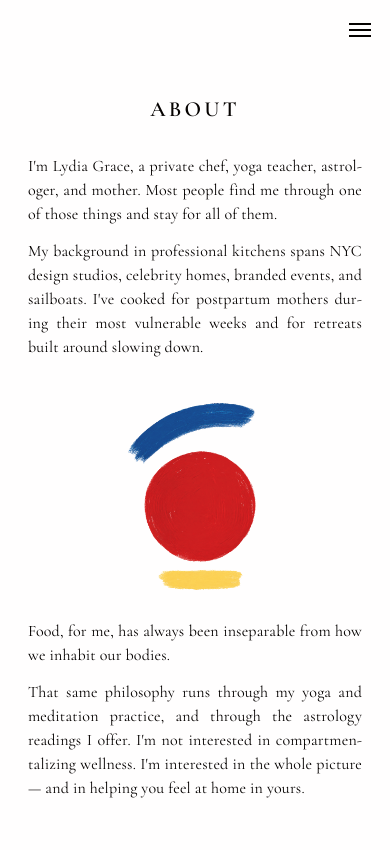
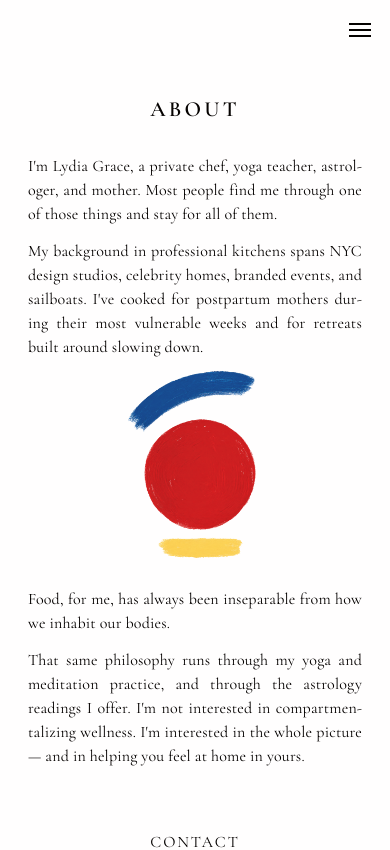
Before and after one commit to lgneubauer/lydiagrace, a Next.js app: page /about in a window 390 px wide. Shown: the top 850 px of the page. Built offline with nearby package versions, Linux system fonts and the light colour scheme.

Commit message:
update about page mobile animation

```diff
--- a/app/about/page.js
+++ b/app/about/page.js
@@ -1,5 +1,5 @@
 import Image from "next/image";
-import ScrollTilt from "../components/ScrollTilt";
+import GyroTilt from "../components/GyroTilt";
 import Footer from "../components/Footer";
 import { submitAbout } from "./actions";
 import "../subpage.css";
@@ -28,7 +28,7 @@ export default async function AboutPage({ searchParams }) {
           </p>
         </div>
 
-        <ScrollTilt className="subpage__image">
+        <GyroTilt className="subpage__image" intensity={5}>
           <Image
             src="/about-img.png"
             alt="Abstract painted illustration — blue brushstroke, red circle, and yellow dash"
@@ -36,7 +36,7 @@ export default async function AboutPage({ searchParams }) {
             height={300}
             priority
           />
-        </ScrollTilt>
+        </GyroTilt>
 
         <div className="subpage__body">
           <p>
--- a/app/components/GyroTilt.jsx
+++ b/app/components/GyroTilt.jsx
@@ -2,6 +2,7 @@
 
 import { useEffect, useRef, useState } from "react";
 import { usePathname } from "next/navigation";
+import { addGyroListener } from "./gyro";
 
 export default function GyroTilt({ children, className, intensity = 5 }) {
   const ref = useRef(null);
@@ -9,10 +10,11 @@ export default function GyroTilt({ children, className, intensity = 5 }) {
   const [isMobile, setIsMobile] = useState(false);
 
   useEffect(() => {
+    if (window.innerWidth > 767) return;
+    setIsMobile(true);
+
     const el = ref.current;
     if (!el) return;
-
-    if (window.innerWidth > 767) return;
 
     let currentX = 0;
     let currentY = 0;
@@ -20,23 +22,22 @@ export default function GyroTilt({ children, className, intensity = 5 }) {
     let velocityY = 0;
     let targetX = 0;
     let targetY = 0;
-    let rafId = null;
-    let hasOrientation = false;
-    let lastBurst = 0;
-    let baseBeta = null;
-    let baseGamma = null;
 
     let currentRotation = 0;
     let targetRotation = 0;
     let rotationVelocity = 0;
 
     let bobTime = Math.random() * 1000;
+    let rafId = null;
+    let hasOrientation = false;
+
+    let baseBeta = null;
+    let baseGamma = null;
+    let lastBurst = 0;
 
     function handleOrientation(e) {
       if (e.beta === null && e.gamma === null) return;
-
       hasOrientation = true;
-      setIsMobile(true);
 
       const beta = e.beta || 0;
       const gamma = e.gamma || 0;
@@ -48,38 +49,32 @@ export default function GyroTilt({ children, className, intensity = 5 }) {
       }
 
       const deltaGamma = gamma - baseGamma;
-      const deltaBeta = beta - baseBeta;
-      const movement = Math.abs(deltaGamma) + Math.abs(deltaBeta);
+      const movement = Math.abs(deltaGamma) + Math.abs(beta - baseBeta);
       const now = Date.now();
 
       if (movement > 25 && now - lastBurst > 600) {
         lastBurst = now;
-
         baseBeta = beta;
         baseGamma = gamma;
 
-        const tiltDir = Math.sign(deltaGamma) || 1;
-        const tiltingLeft = tiltDir < 0;
+        const tiltLeft = deltaGamma < 0;
+        const rotSign = Math.random() > 0.5 ? 1 : -1;
+        const rotAmount = 3 + Math.random() * 5;
 
-        if (tiltingLeft) {
-          // All float far left — mostly horizontal, tiny vertical variance
-          const dist = intensity * (4 + Math.random() * 4);
-          const verticalDrift = (Math.random() - 0.5) * intensity * 0.3;
-          targetX = -dist;
-          targetY = verticalDrift;
-
-          const rotDir = Math.random() > 0.5 ? 1 : -1;
-          targetRotation = currentRotation + rotDir * (30 + Math.random() * 70);
+        if (tiltLeft) {
+          // Drift left, rotate toward bottom-left or top-left
+          targetX += -(intensity * (0.9 + Math.random() * 1));
+          targetY += rotSign > 0
+            ? -(intensity * (2.5 + Math.random() * 2))      // top-left
+            : intensity * (1 + Math.random() * 1.2);         // bottom-left
+          targetRotation += -(rotAmount);
         } else {
-          // Right tilt — float slightly right, less rotation
-          const spread = (Math.random() - 0.5) * (Math.PI / 2);
-          const angle = 0 + spread;
-          const dist = intensity * (0.15 + Math.random() * 0.4);
-          targetX = Math.cos(angle) * dist;
-          targetY = Math.sin(angle) * dist;
-
-          const rotDir = Math.random() > 0.5 ? 1 : -1;
-          targetRotation = currentRotation + rotDir * (2 + Math.random() * 8);
+          // Drift right, rotate toward top-right or bottom-right
+          targetX += intensity * (0.9 + Math.random() * 1);
+          targetY += rotSign > 0
+            ? -(intensity * (2.5 + Math.random() * 2))      // top-right
+            : intensity * (1 + Math.random() * 1.2);         // bottom-right
+          targetRotation += rotAmount;
         }
       }
 
@@ -88,91 +83,46 @@ export default function GyroTilt({ children, className, intensity = 5 }) {
     }
 
     function animate() {
-      // Slow drift back
-      targetX *= 0.997;
-      targetY *= 0.998;
+      // Slow drift back to center
+      targetX *= 0.996;
+      targetY *= 0.996;
+      targetRotation *= 0.996;
 
       // Soft position spring
-      velocityX += (targetX - currentX) * 0.008;
-      velocityY += (targetY - currentY) * 0.008;
-      velocityX *= 0.96;
-      velocityY *= 0.96;
+      velocityX += (targetX - currentX) * 0.003;
+      velocityY += (targetY - currentY) * 0.003;
+      velocityX *= 0.985;
+      velocityY *= 0.985;
       currentX += velocityX;
       currentY += velocityY;
 
       // Soft rotation spring
-      targetRotation *= 0.998;
-      rotationVelocity += (targetRotation - currentRotation) * 0.006;
-      rotationVelocity *= 0.96;
+      rotationVelocity += (targetRotation - currentRotation) * 0.003;
+      rotationVelocity *= 0.985;
       currentRotation += rotationVelocity;
 
-      // Gentle ambient bob
-      bobTime += 0.008;
-      const bobBase = Math.sin(bobTime) * 3 + Math.sin(bobTime * 1.3) * 2;
-      const bobStrength = 0.6;
-      const bobY = bobBase * bobStrength;
-      const bobX = Math.sin(bobTime * 0.5) * 1.5 * bobStrength;
+      // Smooth sine float
+      bobTime += 0.0025;
+      const bobY = Math.sin(bobTime) * 5 + Math.sin(bobTime * 0.7) * 2;
+      const bobX = Math.sin(bobTime * 0.4) * 1.5;
 
       if (el && hasOrientation) {
         el.style.transform = `
-          translate3d(${currentX + bobX}px, ${currentY + bobY}px, 0)
-          rotate(${currentRotation}deg)
+          translate3d(${(currentX + bobX).toFixed(1)}px, ${(currentY + bobY).toFixed(1)}px, 0)
+          rotate(${currentRotation.toFixed(1)}deg)
         `;
       }
 
       rafId = requestAnimationFrame(animate);
     }
 
-    function startListening() {
-      window.addEventListener("deviceorientation", handleOrientation);
-      rafId = requestAnimationFrame(animate);
-    }
-
-    if (
-      typeof DeviceOrientationEvent !== "undefined" &&
-      typeof DeviceOrientationEvent.requestPermission === "function"
-    ) {
-      DeviceOrientationEvent.requestPermission()
-        .then((state) => {
-          if (state === "granted") {
-            startListening();
-          } else {
-            document.addEventListener(
-              "touchstart",
-              function requestOnTouch() {
-                DeviceOrientationEvent.requestPermission()
-                  .then((s) => {
-                    if (s === "granted") startListening();
-                  })
-                  .catch(console.error);
-              },
-              { once: true },
-            );
-          }
-        })
-        .catch(() => {
-          document.addEventListener(
-            "touchstart",
-            function requestOnTouch() {
-              DeviceOrientationEvent.requestPermission()
-                .then((s) => {
-                  if (s === "granted") startListening();
-                })
-                .catch(console.error);
-            },
-            { once: true },
-          );
-        });
-    } else {
-      startListening();
-    }
+    const removeListener = addGyroListener(handleOrientation);
+    rafId = requestAnimationFrame(animate);
 
     return () => {
-      window.removeEventListener("deviceorientation", handleOrientation);
+      removeListener();
       cancelAnimationFrame(rafId);
-      if (el) {
-        el.style.transform = "";
-      }
+      if (el) el.style.transform = "";
     };
   }, [pathname, intensity]);
 
--- /dev/null
+++ b/app/components/gyro.js
@@ -0,0 +1,98 @@
+// Shared gyro permission — request once, all components subscribe
+
+let gyroPermission = "unknown"; // "unknown" | "requesting" | "granted"
+let gyroListeners = [];
+let gestureListenerAttached = false;
+
+function notifyListeners(e) {
+  for (const fn of gyroListeners) fn(e);
+}
+
+export function addGyroListener(fn) {
+  gyroListeners.push(fn);
+
+  if (gyroPermission === "granted") {
+    // Already good — make sure event listener is on
+    ensureDeviceListener();
+  } else if (gyroPermission === "unknown") {
+    tryPermission();
+  }
+
+  return () => {
+    gyroListeners = gyroListeners.filter((f) => f !== fn);
+    if (gyroListeners.length === 0) {
+      window.removeEventListener("deviceorientation", notifyListeners);
+    }
+  };
+}
+
+function ensureDeviceListener() {
+  // Safe to call multiple times — browser deduplicates
+  window.addEventListener("deviceorientation", notifyListeners);
+}
+
+function tryPermission() {
+  if (
+    typeof DeviceOrientationEvent !== "undefined" &&
+    typeof DeviceOrientationEvent.requestPermission === "function"
+  ) {
+    // iOS — needs user gesture. Try now (might work if already in a gesture),
+    // and also attach gesture listeners as fallback
+    if (gyroPermission !== "requesting") {
+      gyroPermission = "requesting";
+
+      DeviceOrientationEvent.requestPermission()
+        .then((state) => {
+          if (state === "granted") {
+            onGranted();
+          } else {
+            // Failed without gesture — wait for one
+            attachGestureListeners();
+          }
+        })
+        .catch(() => {
+          attachGestureListeners();
+        });
+    }
+  } else {
+    // Non-iOS — no permission needed
+    onGranted();
+  }
+}
+
+function onGranted() {
+  gyroPermission = "granted";
+  removeGestureListeners();
+  ensureDeviceListener();
+}
+
+function handleGesture() {
+  if (gyroPermission === "granted") return;
+
+  DeviceOrientationEvent.requestPermission()
+    .then((state) => {
+      if (state === "granted") {
+        onGranted();
+      }
+      // If denied, listeners stay attached — try again on next gesture
+    })
+    .catch(() => {
+      // Keep listeners — try again on next tap
+    });
+}
+
+function attachGestureListeners() {
+  if (gestureListenerAttached) return;
+  gestureListenerAttached = true;
+
+  document.addEventListener("touchstart", handleGesture, { passive: true });
+  document.addEventListener("click", handleGesture);
+}
+
+function removeGestureListeners() {
+  if (!gestureListenerAttached) return;
+  gestureListenerAttached = false;
+
+  document.removeEventListener("touchstart", handleGesture);
+  document.removeEventListener("click", handleGesture);
+}
--- a/app/subpage.css
+++ b/app/subpage.css
@@ -38,13 +38,7 @@
 
 /* ---- Body copy ---- */
 
-.subpage__body {
-  display: flex;
-  flex-direction: column;
-  align-items: center;
-  gap: 1rem;
-  width: 100%;
-}
+/* ---- Body copy ---- */
 
 .subpage__body p {
   font-family: var(--font-serif);
@@ -71,6 +65,8 @@
   margin-top: 1.5rem;
   margin-bottom: 1.5rem;
   width: 100%;
+  position: relative;
+  z-index: 0;
 }
 
 .subpage__image img {
@@ -78,6 +74,16 @@
   height: auto;
   object-fit: contain;
   opacity: 91%;
+}
+
+.subpage__body {
+  display: flex;
+  flex-direction: column;
+  align-items: center;
+  gap: 1rem;
+  width: 100%;
+  position: relative;
+  z-index: 1;
 }
 
 /* ---- Subpage: Mobile ---- */
@@ -100,9 +106,7 @@
   }
 
   .subpage__image {
-    margin-top: 2.5rem;
-    transform: none !important;
-    will-change: auto;
+    margin-top: 0.5rem;
   }
 }
 
```
Also changed, not shown: app/components/GyroWave.jsx (+1 -70 lines).
